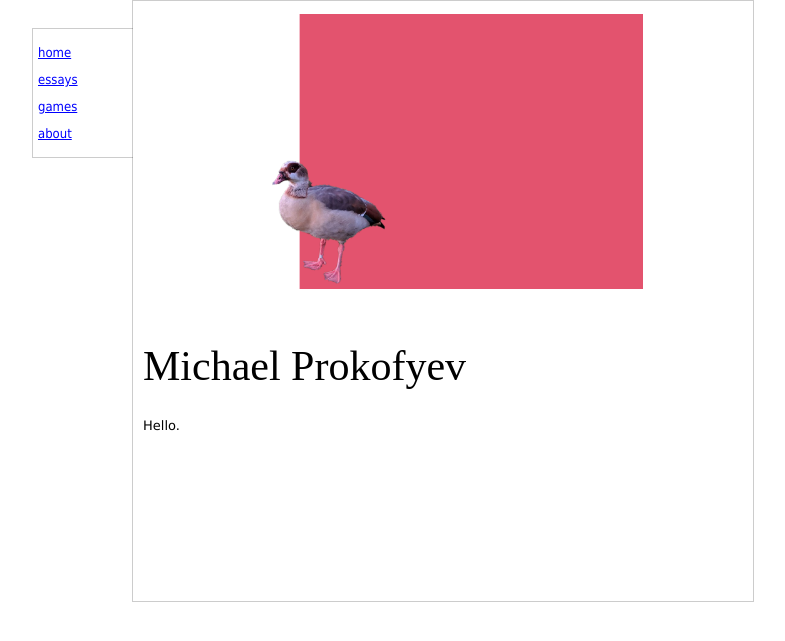
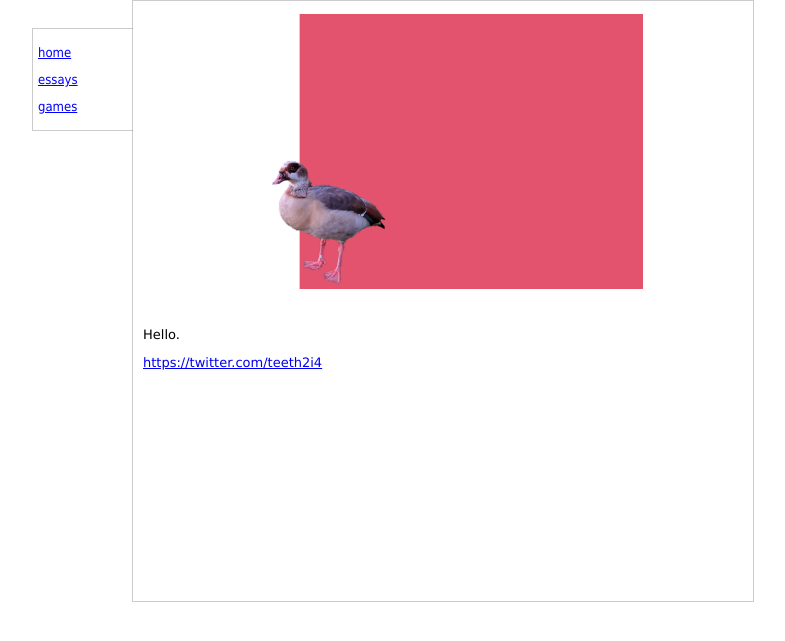
Before and after one commit to saint-angels/saint-angels.github.io, a Jekyll site: the page built from index.md, in a window 1280 px wide. Shown: the top 641 px of the page, without its empty margins (247-1032 px from the left). Built offline with Jekyll 4.4.1, drawn with Linux system fonts in a browser that asks for light colours.

Commit message:
about page hidden

```diff
--- a/_config.yml
+++ b/_config.yml
@@ -18,13 +18,13 @@
 # You can create any custom variable you would like, and they will be accessible
 # in the templates via {{ site.myvariable }}.
 
-title: Michael Prokofyev
+username: teeth2i4
 locale : "en-US"
 email: mikeprokofyev@gmail.com
 description:
 baseurl: "" # the subpath of your site, e.g. /blog
 url : "https://withteeth.fun"
-twitter_username: queen_dhl
+twitter_username: teeth2i4
 github_username:  saint-angels
 
 # Build settings
--- a/_data/navigation.yml
+++ b/_data/navigation.yml
@@ -4,5 +4,3 @@
   link: /essays
 - name: Games
   link: /games
-- name: About
-  link: /about
--- a/index.md
+++ b/index.md
@@ -4,10 +4,11 @@
 
 layout: index
 image: home_2.png
+twitter_link: twitter.com/{{ site.twitter_username  }}
 ---
 ![photo](/assets/images/{{page.image}}){: .center-image }
-
-Michael Prokofyev
-===
+<!-- ###{{site.username }} -->
 
 Hello.
+
+[https://twitter.com/{{site.twitter_username}}](https://twitter.com/{{site.twitter_username}})
```
Also changed, not shown: _privacy_policies/snack_attack.md (+1 -0 lines), _layouts/index.html (line endings or trailing spaces).
